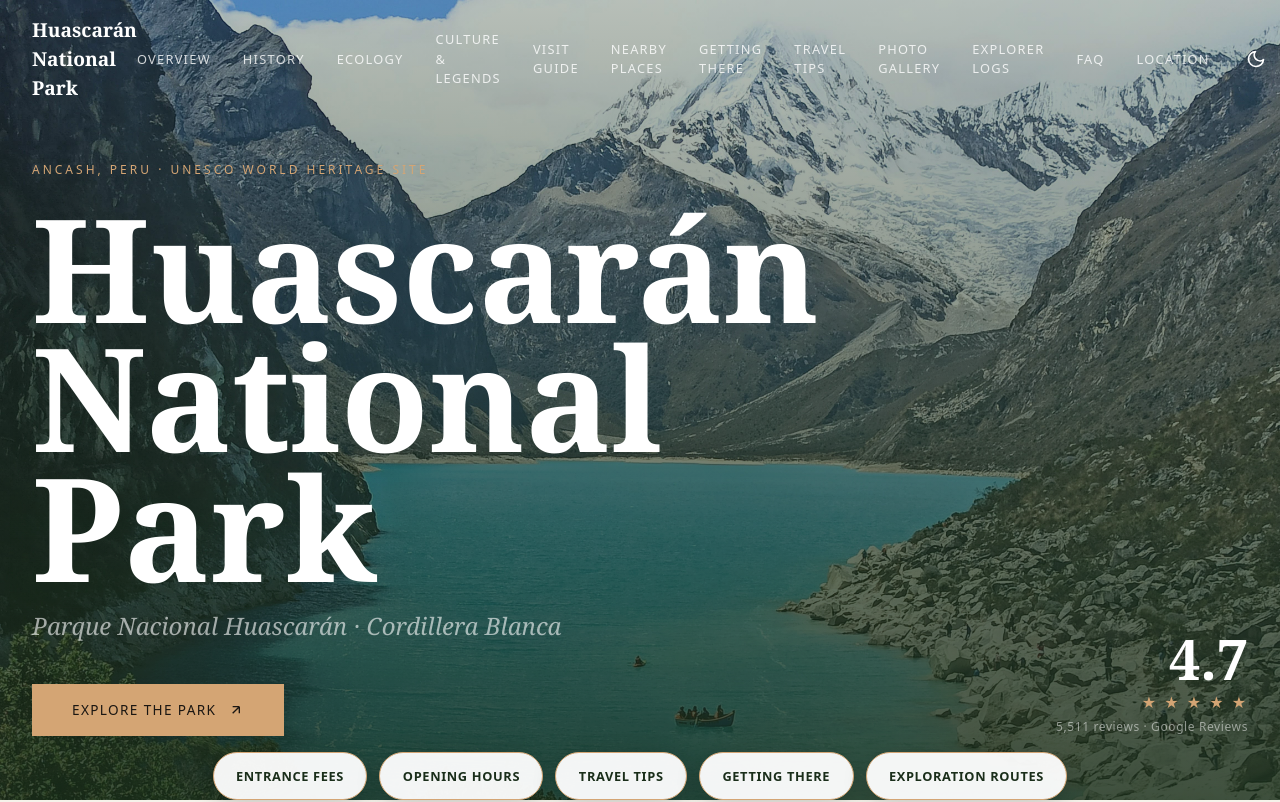
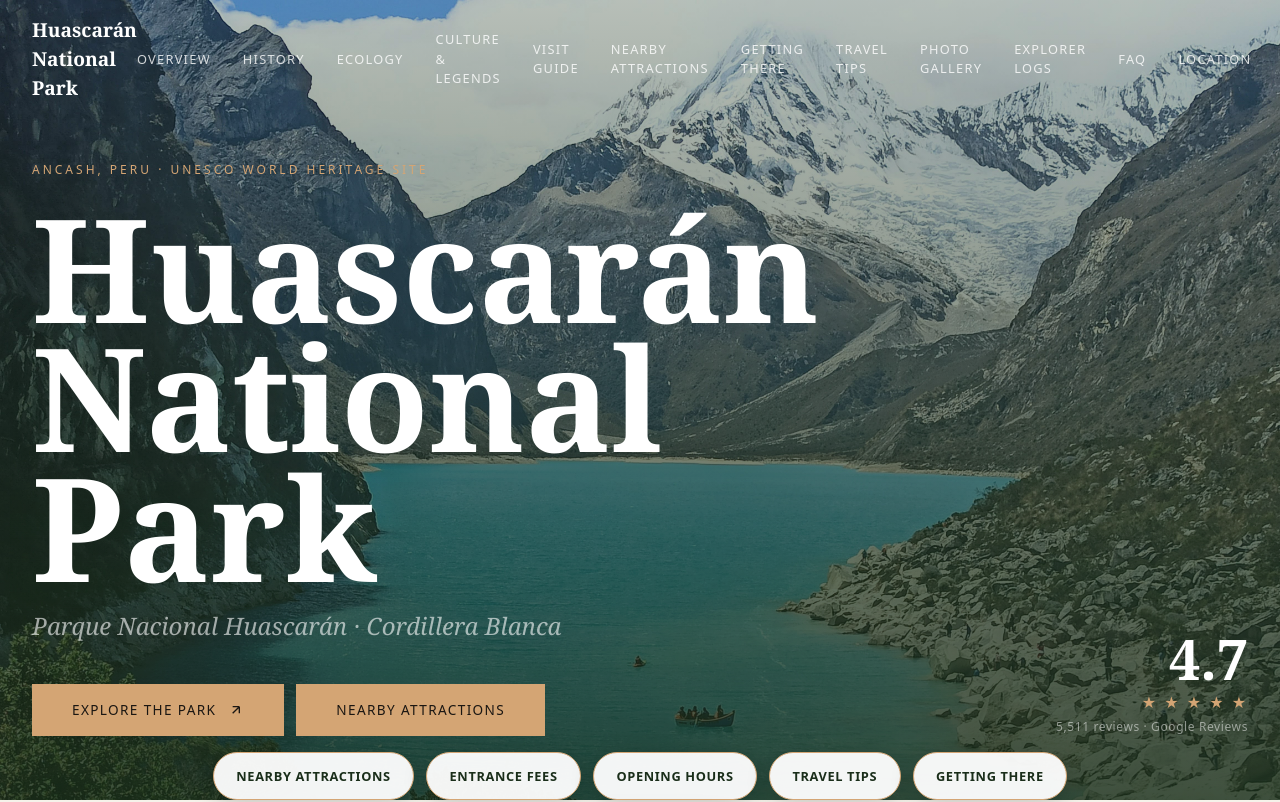
Before and after one commit to n20186005-hash/huascaranpark, a Next.js app: page / in a window 1280 px wide. Shown: the top 802 px of the page. Built offline with nearby package versions, Linux system fonts and the light colour scheme.

Commit message:
Expose nearby attraction guides from every homepage

```diff
--- a/src/app/[locale]/page.tsx
+++ b/src/app/[locale]/page.tsx
@@ -5,7 +5,7 @@ import Link from "next/link";
 import { LangProvider, useLang } from "@/components/LangProvider";
 import type { Locale } from "@/i18n/translations";
 import { useTheme } from "next-themes";
-import { interfaceCopy, homePath } from "@/i18n/interface";
+import { interfaceCopy, homePath, nearbyCopy } from "@/i18n/interface";
 import { LanguageSwitcher } from "@/components/LanguageSwitcher";
 import { regionalAttractions } from "@/i18n/regional-attractions";
 import { nearby, nearbyPath } from "@/i18n/nearby";
@@ -100,9 +100,7 @@ function Nav() {
           <a href="#ecology">{t.nav.ecology}</a>
           <a href="#culture">{t.nav.culture}</a>
           <a href="#visiting">{t.nav.visiting}</a>
-          {(locale === "en" || locale === "es") && (
-            <a href="#nearby">{locale === "es" ? "Lugares cercanos" : "Nearby places"}</a>
-          )}
+          <a href="#nearby">{nearbyCopy[locale].link}</a>
           <a href="#transportation">{t.nav.transportation}</a>
           <a href="#tips">{t.nav.tips}</a>
           <a href="#gallery">{t.gallery.title}</a>
@@ -118,7 +116,7 @@ function Nav() {
 }
 
 function Hero() {
-  const { t } = useLang();
+  const { t, locale } = useLang();
   return (
     <section className="hero">
       <div className="hero-bg" />
@@ -128,12 +126,15 @@ function Hero() {
         <p className="hero-tagline">{t.hero.tagline}</p>
         <h1 className="hero-title">{t.hero.title}</h1>
         <p className="hero-subtitle">{t.hero.subtitle}</p>
+        <div style={{ display: "flex", flexWrap: "wrap", gap: "0.75rem" }}>
           <a href="#about" className="hero-cta">
             {t.hero.cta}
             <svg width="16" height="16" viewBox="0 0 24 24" fill="none" stroke="currentColor" strokeWidth="2">
               <path d="M7 17L17 7M17 7H7M17 7V17" />
             </svg>
           </a>
+          <a href="#nearby" className="hero-cta">{nearbyCopy[locale].link}</a>
+        </div>
       </div>
       <a href={MAPS_URL} target="_blank" rel="noopener noreferrer" style={{ textDecoration: "none", color: "inherit" }}>
         <div className="hero-meta">
@@ -685,6 +686,7 @@ function Footer() {
 function QuickNav() {
   const { t, locale } = useLang();
   const items: { label: string; href: string }[] = [
+    { label: nearbyCopy[locale].link, href: "#nearby" },
     { label: t.visiting.price.title, href: locale === "es" ? "/es/entradas-precios" : locale === "en" ? "/entrance-fees" : "#visiting" },
     { label: t.visiting.hours.title, href: "#visiting" },
     { label: t.tips.title, href: "#tips" },
@@ -732,19 +734,19 @@ function Glance() {
 
 function NearbyPlaces() {
   const { locale } = useLang();
-  if (locale !== "en" && locale !== "es") return null;
-
-  const spanish = locale === "es";
+  const copy = nearbyCopy[locale];
+  const guideLocale = locale === "es" || locale === "qu" ? "es" : "en";
   const places = [...Object.entries(nearby), ...Object.entries(regionalAttractions)];
   return (
-    <section id="nearby" className="section">
-      <h2 className="section-title">{spanish ? "Lugares cercanos para visitar" : "Nearby places to explore"}</h2>
+    <section id="nearby" className="section" style={{ scrollMarginTop: "5rem" }}>
+      <h2 className="section-title">{copy.heading}</h2>
       <div className="section-divider" />
+      {copy.guideLanguage && <p className="about-text">{copy.guideLanguage}</p>}
       <div className="info-grid">
         {places.map(([slug, place]) => (
           <div key={slug} className="info-card">
-            <h3 className="info-card-content"><Link href={nearbyPath(slug, locale)}>{place.name}</Link></h3>
-            <p className="info-card-note">{place[locale].intro}</p>
+            <h3 className="info-card-content"><Link href={nearbyPath(slug, guideLocale)} hrefLang={guideLocale}>{place.name}</Link></h3>
+            {locale === guideLocale && <p className="info-card-note">{place[guideLocale].intro}</p>}
           </div>
         ))}
       </div>
--- a/src/i18n/interface.ts
+++ b/src/i18n/interface.ts
@@ -12,3 +12,11 @@ export const localeNames: Record<Locale, string> = { en: "English", es: "Españo
 export function homePath(locale: Locale) {
   return locale === "en" ? "/" : `/${locale}`;
 }
+
+
+export const nearbyCopy = {
+  en: { link: "Nearby attractions", heading: "Nearby places to explore", guideLanguage: "" },
+  es: { link: "Lugares cercanos", heading: "Lugares cercanos para visitar", guideLanguage: "" },
+  zh: { link: "周边景点", heading: "周边景点与游览指南", guideLanguage: "景点详情为英文。" },
+  qu: { link: "Qaylla watukuna kitikuna", heading: "Qaylla watukuna kitikuna", guideLanguage: "Sapa kitiq willakuynin kastilla simipi." },
+} satisfies Record<Locale, { link: string; heading: string; guideLanguage: string }>;
```
Lines whose indentation alone changed are shown as unchanged.
